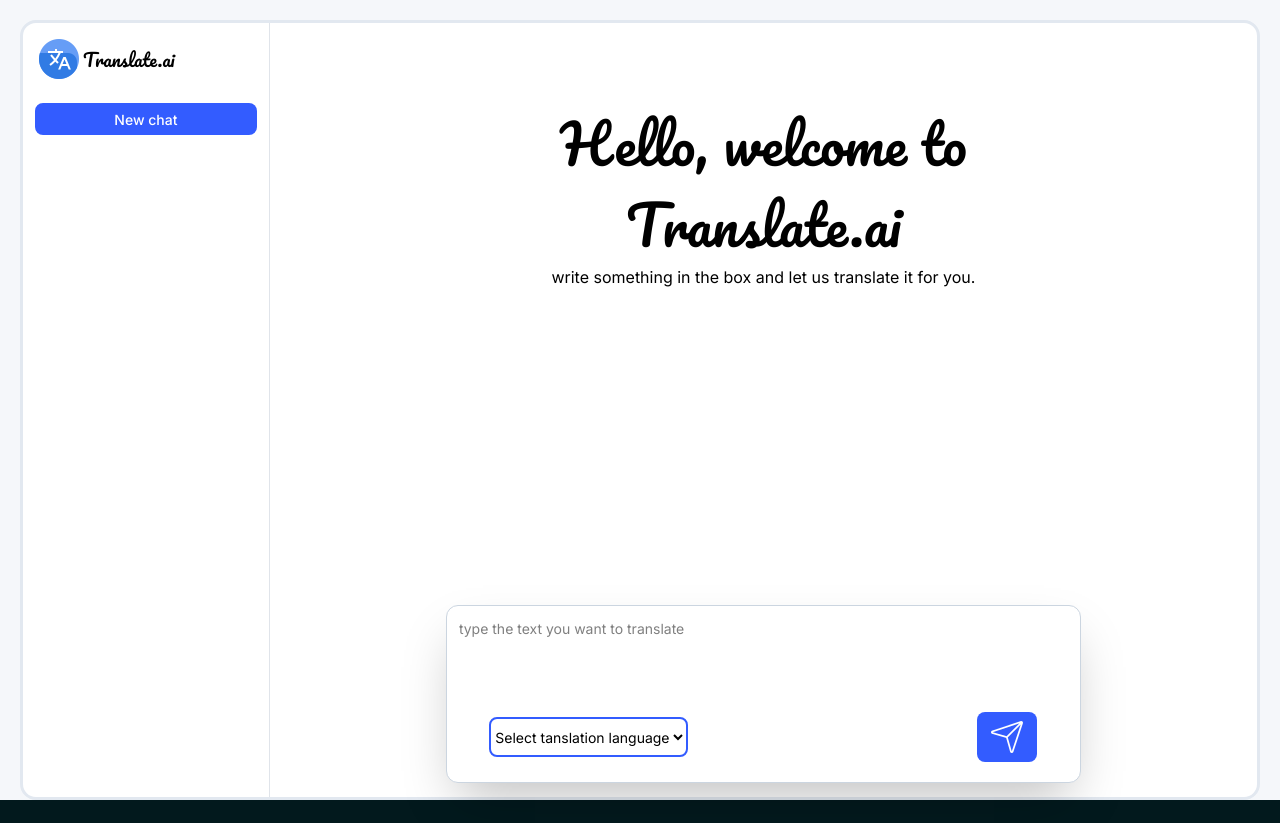
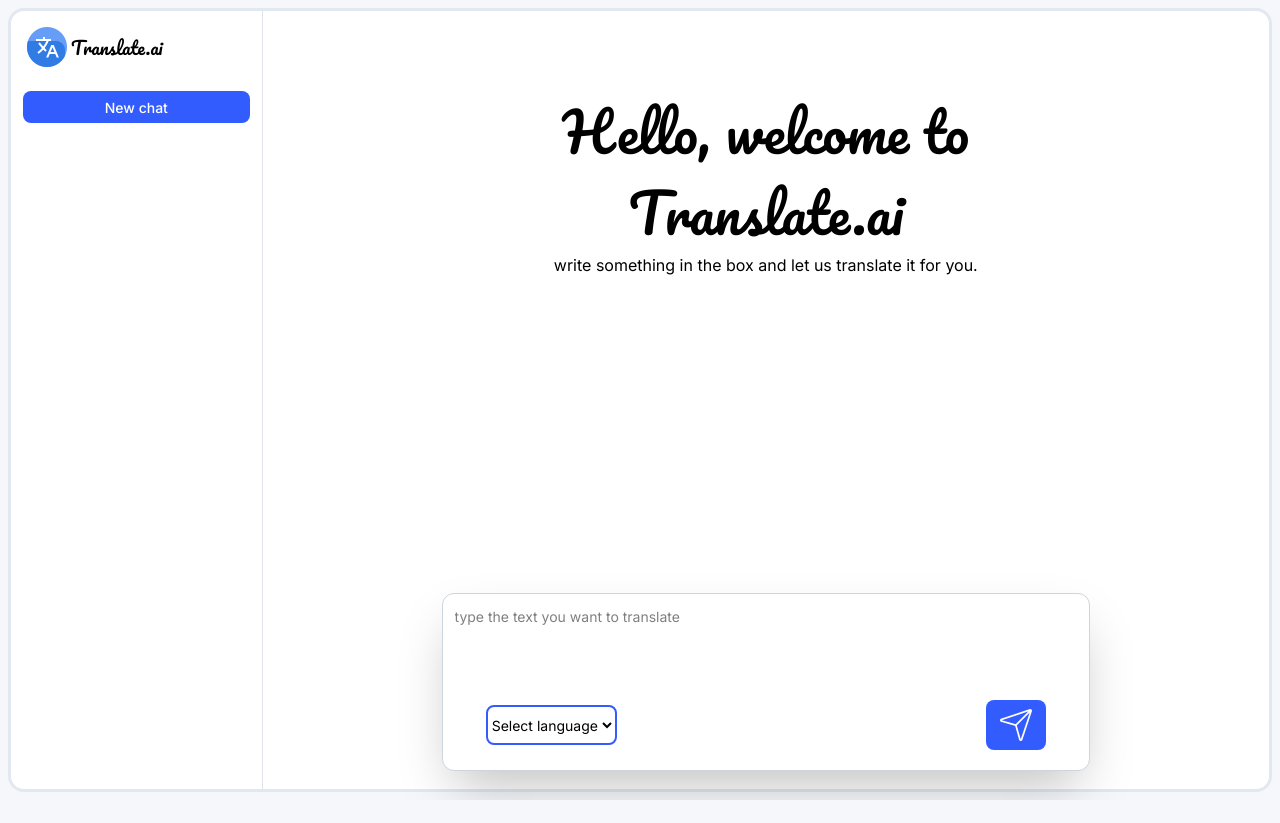
Before and after one commit to bakeji/hng12-stage3-text-processor, a React (Vite) app: page / in a window 1280 px wide. After the commit the page ends 800 px from the top, so only its background shows below. Built offline with nearby package versions, Linux system fonts and the light colour scheme.

Commit message:
Update project structure

```diff
--- a/index.html
+++ b/index.html
@@ -4,6 +4,9 @@
     <meta charset="UTF-8" />
     <link rel="icon" type="image/svg+xml" href="/favicon.svg" />
     <meta name="viewport" content="width=device-width, initial-scale=1.0" />
+    <meta http-equiv="origin-trial" content=%VITE_TRANSLATE_API%>
+    <meta http-equiv="origin-trial" content=%VITE_DETECT_API%>
+    <meta http-equiv="origin-trial" content=%VITE_SUMARIZE_API%>
     <title>Translate.ai</title>
   </head>
   <body>
--- a/src/App.jsx
+++ b/src/App.jsx
@@ -7,8 +7,8 @@
   const [chatArray, setChatArray] = useState([])
 
   return(
-    <div className="w-[100%] bg-[#F5F7FA] h-[100vh] px-5 pt-5">
-      <div className="flex items-start h-[100%]  border-[#E2E8F0] bg-[#FFFFFF] rounded-2xl border-[3px]">
+    <div className="w-[100%] bg-[#F5F7FA] h-[100vh] overflow-hidden p-2 ">
+      <div className="flex items-start h-[100%]  border-[#E2E8F0] bg-[#FFFFFF] rounded-2xl border-[3px] max-md:flex-col">
         <SideNav setChatArray={setChatArray} />
         <Chat chatArray={chatArray} setChatArray={setChatArray} />
       </div>
--- a/src/components/chat.jsx
+++ b/src/components/chat.jsx
@@ -34,7 +34,6 @@
       [name]: value,
     }));
     }
-
     const isFormEmpty = Object.values(formData).some(value => !value);
 
 
@@ -60,14 +59,12 @@
             const translatorCapabilities= await self.ai.translator.capabilities();
             const canTranslate = translatorCapabilities.available;
             if (canTranslate === 'readily') {
-                console.log('Translation is readily available.');
                 setTranslatorIsSupported(true);
                 if(sourceLanguage && formData.language){
                     const translatorInstance = await self.ai.translator.create({
                         sourceLanguage: sourceLanguage,
                         targetLanguage: formData.language,
                     });
-                    console.log(translatorInstance);
 
                     setTranslator(translatorInstance);
 
@@ -93,9 +90,6 @@
                       };
                       const summarizeInstance = await self.ai.summarizer.create(options)
                       setSummarizer(summarizeInstance)
-                      console.log(summarizer)
-
-                console.log('Summarization is readily available.');
             }
             else{
                 setIsSummarizeSupported(false);
@@ -201,23 +195,23 @@
 
 
     return(
-        <div className=" w-[80%] flex p-10 flex-col h-screen items-start  gap-3">
-            <div className="flex-1 w-[100%] overflow-y-auto p-10">
+        <div className=" w-[80%] flex p-10 flex-col h-screen items-start max-md:w-[100%]  gap-3 ">
+            <div className="flex-1 w-[100%] overflow-y-auto p-10 max-md:flex max-md:p-0">
                 {!isSupported &&<Alert/>}
                 {!translatorIsSupported && <TranslatorAlert/>}
                 {!isSummarizeSupported && <SummarizerAlert/>}
-            <div className="w-4/5 mx-auto">
+            <div className="w-4/5 mx-auto max-lg:w-[85%] max-md:w-[90%]">
             <div className="flex flex-col items-center  justify-center w-[100%] gap-1.5 pb-1 ">
             {chatArray.length>0? chatArray.map((text, id)=>(
 
                 <div key={id} className="flex flex-col  w-[100%] justify-center gap-2">
                         <div>
-                            <div className="flex flex-col w-[60%] rounded-[8px] p-[20px] ml-[auto] bg-[#335CFF] text-white justify-end items-center bg-[]">
+                            <div className="flex flex-col w-[60%] rounded-[8px] p-[20px] ml-[auto] bg-[#335CFF] text-white justify-end items-center ">
                                 <p className="font-inter font-[400] text-[14px] text-start">{text.userChat}</p>
                             </div>
 
                             <div className="flex justify-end bg-grey text-[14px] font-inter font-[400]">
-                            {charCount>=150 && text.language ===English && <button onClick={summarizeBtn(id)} className={ "bg-[#335CFF] text-white cursor-pointer w-[120px] h-[40px] font-inter text-[14px] font-[500] rounded-[8px]"}>Summarize</button> }
+                            {charCount>=150 && text.language ==="English" && <button onClick={summarizeBtn(id)} className={ "bg-[#335CFF] text-white cursor-pointer w-[120px] h-[40px] font-inter text-[14px] font-[500] rounded-[8px]"}>Summarize</button> }
                                 <p>{text.language} </p>
                             </div>
                         </div>
@@ -231,8 +225,8 @@
                 ))
                 :
                 chatArray.length<1 && <div className="flex flex-col w-[100%] items-center justify-center">
-                <h1 className="font-pacifico font-[500] text-[54px] text-center"> Hello, welcome to Translate.ai</h1>
-                <p className=" font-inter text-[16px] font-[400]">write something in the box and let us translate it for you.</p>
+                <h1 className="font-pacifico font-[500] text-[54px] max-lg:text-[40px] text-center"> Hello, welcome to Translate.ai</h1>
+                <p className=" font-inter text-[16px] text-center font-[400]">write something in the box and let us translate it for you.</p>
                     </div>
                     }
 
@@ -242,7 +236,7 @@
 
 
 
-            <div className="flex w-[70%]   bg-white mx-auto left-0 right-0 shadow-2xl rounded-[12px] flex-col border-[#CBD5E0] border-[1px] p-3 bottom-0 items-center mt-[20px] gap-2">
+            <div className="flex w-[70%] max-lg:w-[80%] max-md:w-[100%] bg-white mx-auto left-0 right-0 shadow-2xl rounded-[12px] flex-col border-[#CBD5E0] border-[1px] p-3 bottom-0 items-center mt-[20px] gap-2 ">
                 <div className=" w-[100%]  ">
                     <textarea className="w-[100%] outline-none resize-none h-[80px] text-[14px] font-400 font-inter"
                     name="text"
@@ -252,7 +246,7 @@
                     placeholder="type the text you want to translate"></textarea>
                 </div>
 
-                <div className="flex items-center w-[90%] justify-between">
+                <div className="flex items-center w-[90%] max-md:w-[95%] justify-between">
                     <div className="flex gap-4" >
                         <select
                          className="border-[2px] h-[40px] border-[#335CFF] outline-none text-[14px] font-[400] font-inter rounded-[8px]"
@@ -260,7 +254,7 @@
                           value={formData.language}
                           onChange={handleChange}
                            id="language">
-                            <option value="">Select tanslation language</option>
+                            <option value="">Select language</option>
                             <option value="en">English</option>
                             <option value="fr">French</option>
                             <option value="pt">Portuguese</option>
--- a/src/components/sideNav.jsx
+++ b/src/components/sideNav.jsx
@@ -5,16 +5,16 @@
 
     return(
 
-        <div className="w-[20%] p-[12px] h-[100%]  border-r-[#E0E4EA] border-r-[1px]">
-            <div className="flex items-center justify-between">
-            <div className="flex items-center">
-               <img src="/logo.png" alt="logo" />
-               <p className="font-pacifico font-[400] text-[18px]">Translate.ai</p>
-            </div>
+        <div className="w-[20%] p-[12px] h-[100%] max-md:flex-row max-md:flex max-md:border-none max-md:w-[90%] max-md:gap-2 items-center justify-between   border-r-[#E0E4EA] border-r-[1px] max-lg:w-[25%]">
+            <div className="flex items-center justify-between w-[100%]">
+                <div className="flex items-center justify-center ">
+                <img src="/logo.png" alt="logo" />
+                <p className="font-pacifico font-[400] text-[18px]">Translate.ai</p>
+                </div>
 
             </div>
 
-            <button onClick={newChat} className="mt-[20px] w-[100%] bg-[#335CFF] text-white rounded-[8px] h-[32px] font-inter text-[14px] font-[500] "> New chat</button>
+            <button onClick={newChat} className="mt-[20px] w-[100%] max-md:w-[180px] bg-[#335CFF] text-white rounded-[8px] h-[32px] font-inter text-[14px] font-[500] max-md:mt-0 "> New chat</button>
 
 
         </div>
--- a/src/index.css
+++ b/src/index.css
@@ -4,10 +4,16 @@
 @theme{
   --font-pacifico: 'Pacifico', serif;
   --font-inter: 'Inter', serif;
+  --breakpoint-2x:  1535px;
+  --breakpoint-xl: 1279px;
+ --breakpoint-lg: 1024px;
+ --breakpoint-md: 768px;
+ --breakpoint-sm: 639px;
+ --breakpoint-xs: 475px;
 }
 
 @layer base{
-  .custom-gradient, body{
-    background: radial-gradient(52.52% 32.71% at 50% 97.66%, rgba(36, 160, 181, 0.20) 0%, rgba(36, 160, 181, 0.00) 100%), #02191D;
-  }
+ body, .root{
+  background-color: #F5F7FA;
+ }
 }
```
Also changed, not shown: 1 other file (tests, documents, lock files or other folders).
